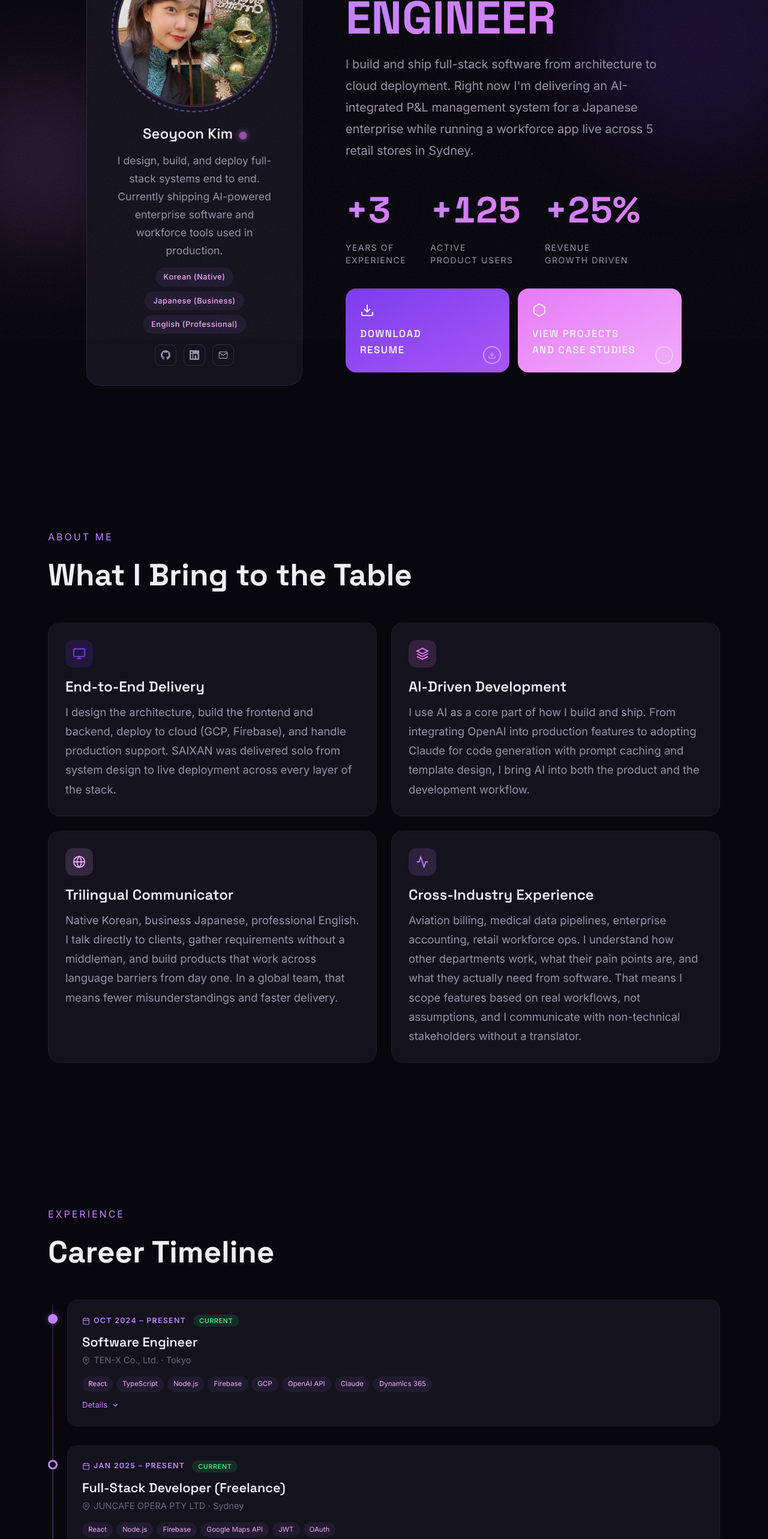
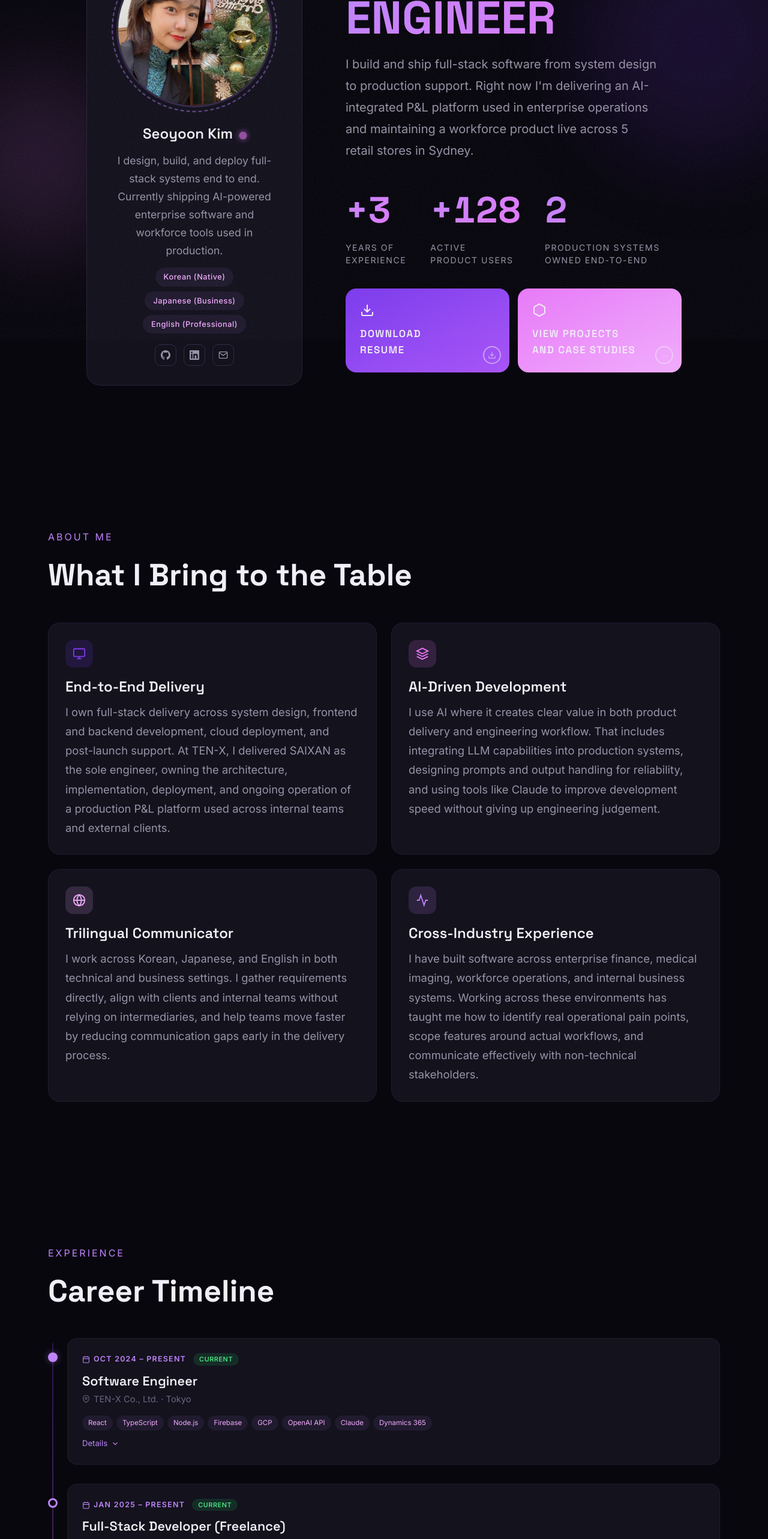
Before and after one commit to Irene3104/portfolio, a Next.js app: page / in a window 1280 px wide. Shown: the part 234-2800 px from the top of the page at 60% size. Built offline with nearby package versions, Linux system fonts and the light colour scheme.

Commit message:
Full content rewrite: Hero stats, About cards, Experience, Skills, Projects, Contact

```diff
--- a/src/components/sections/About.tsx
+++ b/src/components/sections/About.tsx
@@ -18,28 +18,28 @@ const aboutCards: AboutCardData[] = [
     iconBg: "bg-[rgba(124,58,237,0.15)]",
     title: "End-to-End Delivery",
     description:
-      "I design the architecture, build the frontend and backend, deploy to cloud (GCP, Firebase), and handle production support. SAIXAN was delivered solo from system design to live deployment across every layer of the stack.",
+      "I own full-stack delivery across system design, frontend and backend development, cloud deployment, and post-launch support. At TEN-X, I delivered SAIXAN as the sole engineer, owning the architecture, implementation, deployment, and ongoing operation of a production P&L platform used across internal teams and external clients.",
   },
   {
     icon: <AiLayersIcon className="stroke-accent-2" />,
     iconBg: "bg-[rgba(232,121,249,0.15)]",
     title: "AI-Driven Development",
     description:
-      "I use AI as a core part of how I build and ship. From integrating OpenAI into production features to adopting Claude for code generation with prompt caching and template design, I bring AI into both the product and the development workflow.",
+      "I use AI where it creates clear value in both product delivery and engineering workflow. That includes integrating LLM capabilities into production systems, designing prompts and output handling for reliability, and using tools like Claude to improve development speed without giving up engineering judgement.",
   },
   {
     icon: <GlobeIcon className="stroke-accent-3" />,
     iconBg: "bg-[rgba(240,171,252,0.15)]",
     title: "Trilingual Communicator",
     description:
-      "Native Korean, business Japanese, professional English. I talk directly to clients, gather requirements without a middleman, and build products that work across language barriers from day one. In a global team, that means fewer misunderstandings and faster delivery.",
+      "I work across Korean, Japanese, and English in both technical and business settings. I gather requirements directly, align with clients and internal teams without relying on intermediaries, and help teams move faster by reducing communication gaps early in the delivery process.",
   },
   {
     icon: <HeartPulseIcon className="stroke-accent-1" />,
     iconBg: "bg-[rgba(192,132,252,0.15)]",
     title: "Cross-Industry Experience",
     description:
-      "Aviation billing, medical data pipelines, enterprise accounting, retail workforce ops. I understand how other departments work, what their pain points are, and what they actually need from software. That means I scope features based on real workflows, not assumptions, and I communicate with non-technical stakeholders without a translator.",
+      "I have built software across enterprise finance, medical imaging, workforce operations, and internal business systems. Working across these environments has taught me how to identify real operational pain points, scope features around actual workflows, and communicate effectively with non-technical stakeholders.",
   },
 ];
 
--- a/src/components/sections/Contact.tsx
+++ b/src/components/sections/Contact.tsx
@@ -49,8 +49,9 @@ export default function Contact() {
         </h2>
 
         <p className="mb-10 max-w-[520px] text-[1.25rem] leading-[1.7] text-text-secondary max-md:text-[0.9rem] max-md:mb-8">
-          Based in Sydney, open to remote and hybrid. I bring full-stack delivery,
-          AI integration, and trilingual communication to teams building impactful products.
+          Based in Sydney and open to remote or hybrid roles. I bring full-stack product
+          delivery, production AI integration, and cross-functional communication to teams
+          building software that solves real operational problems.
         </p>
 
         <div className="flex flex-wrap justify-center gap-3.5 max-md:flex-col max-md:items-center max-md:gap-3">
--- a/src/components/sections/Hero.tsx
+++ b/src/components/sections/Hero.tsx
@@ -213,15 +213,15 @@ export default function Hero() {
           </h1>
 
           <p className="mb-9 max-w-[520px] text-[1.25rem] leading-[1.8] text-text-secondary max-md:mx-auto max-md:max-w-full max-md:text-[1.05rem] max-md:mb-7 max-md:text-center">
-            I build and ship full-stack software from architecture to cloud deployment.
-            Right now I'm delivering an AI-integrated P&L management system for a Japanese
-            enterprise while running a workforce app live across 5 retail stores in Sydney.
+            I build and ship full-stack software from system design to production support.
+            Right now I'm delivering an AI-integrated P&L platform used in enterprise
+            operations and maintaining a workforce product live across 5 retail stores in Sydney.
           </p>
 
           <div className="mb-9 flex gap-10 max-lg:gap-8 max-md:justify-center max-md:gap-6 max-md:mb-7 max-[400px]:gap-4">
             <CountUpStat target={3} prefix="+" label="Years of<br>Experience" />
-            <CountUpStat target={125} prefix="+" label="Active<br>Product Users" />
-            <CountUpStat target={25} prefix="+" suffix="%" label="Revenue<br>Growth Driven" />
+            <CountUpStat target={128} prefix="+" label="Active<br>Product Users" />
+            <CountUpStat target={2} label="Production Systems<br>Owned End-to-End" />
           </div>
 
           <div className="flex gap-3.5 max-md:flex-col max-md:gap-3">
--- a/src/data/experience.ts
+++ b/src/data/experience.ts
@@ -14,12 +14,11 @@ export const experiences: Experience[] = [
     location: "Tokyo, Japan (Remote from Sydney)",
     period: "Oct 2024 – Present",
     descriptions: [
-      "Leading DX projects for enterprise clients, including CRM development and a departmental P&L management platform.",
-      "Built SAIXAN, a P&L system where departments enter revenue/cost data by vendor, project, and value type. The system tracks monthly and yearly operating profit so management can spot losses early across all divisions.",
-      "Built expense claim workflows for travel and commuting costs with multi-step approval logic, replacing paper-based processes.",
-      "Integrated an AI assistant (OpenAI API) that lets users query, analyze, and bulk-manage financial records through bilingual (EN/JP) natural conversation.",
-      "Adopted Claude for code generation with reusable prompt templates and prompt caching to reduce API costs and improve output quality.",
-      "Own the full stack as sole developer: data model, API, frontend, GCP Cloud Run deployment, and ongoing production support. Used by 4 departments and 3 external companies.",
+      "Built SAIXAN, an AI-integrated departmental P&L platform now used by 4 internal departments and 3 external companies, giving management real-time visibility into profit and loss across teams.",
+      "Owned the full delivery lifecycle as the sole engineer, including system design, data modelling, API development, React frontend implementation, deployment on GCP / Firebase, and ongoing production support.",
+      "Developed structured workflows for expense claims, approvals, budget vs actual tracking, and reporting, replacing paper-based finance processes.",
+      "Integrated bilingual OpenAI-powered financial querying in English and Japanese, including prompt design, context handling, and structured output processing for production use.",
+      "Adopted Claude for development workflow improvements with reusable prompt templates and prompt caching to reduce API costs and improve output quality.",
     ],
     techs: ["React", "TypeScript", "Node.js", "Firebase", "GCP", "OpenAI API", "Claude", "Dynamics 365"],
   },
@@ -29,12 +28,12 @@ export const experiences: Experience[] = [
     location: "Sydney, Australia",
     period: "Jan 2025 – Present",
     descriptions: [
-      "Built Bee-Time, a mobile-first workforce management app that replaced a hardware card machine and manual wage calculations. Now live across 5 retail stores in Sydney with 128 active users.",
-      "Staff scan a QR code on their phone to clock in/out with GPS verification. Role-based access separates employee and admin views, with the admin dashboard covering all stores, staff, and attendance records.",
-      "Automated payroll reporting with one-click Excel exports, eliminating manual spreadsheet calculations and reducing wage errors for the store owner.",
-      "Continuously maintaining and improving the production system. Roster management feature currently in development based on client feedback.",
+      "Identified recurring payroll and attendance errors in a cafe operation, traced them to hardware-based time cards and manual wage calculation, and proposed a web-based solution suited to the owner's workflow.",
+      "Designed, built, and deployed Bee-Time as a mobile-first workforce management web app, owning product design, frontend, backend, data modelling, and production rollout.",
+      "Replaced physical cards and rental hardware with QR-based attendance tracking, enabling staff to record work and breaks on mobile and view actual worked hours in real time.",
+      "Improved wage accuracy and admin efficiency across 5 stores by giving the owner store-level and employee-level attendance visibility, while reducing hardware and card-related operating costs.",
     ],
-    techs: ["React", "Node.js", "Firebase", "Google Maps API", "JWT", "OAuth"],
+    techs: ["React", "TypeScript", "Express", "Prisma", "MySQL", "Google Maps API", "JWT", "OAuth"],
   },
   {
     role: "Software Engineer",
@@ -42,10 +41,9 @@ export const experiences: Experience[] = [
     location: "Seoul, South Korea",
     period: "Jul 2022 – Jul 2023",
     descriptions: [
-      "Built a DICOM image converter that lets the company's dental X-ray viewer display images from competitors' devices. Analyzed and reverse-engineered data formats from each manufacturer to make their patient data and images compatible with our system.",
-      "Handled ETL across multiple database types (SQLite, PostgreSQL, proprietary formats) into the company's MySQL-based system, expanding supported manufacturers from 3 to 10+.",
-      "Improved ETL pipelines with batch processing, validation, and error handling, contributing to a 25% increase in product sales.",
-      "Communicated directly with Japanese clients in their language, replacing the previous workflow where a non-technical translator relayed messages between the dev team and the client. Cut development turnaround time and raised client satisfaction.",
+      "Built and enhanced a dental X-ray imaging SDK in C++ and Qt, expanding DICOM converter compatibility from 3 to 10+ manufacturers while preserving patient data integrity across PACS integrations.",
+      "Improved ETL reliability through batch workflows, stronger validation, and better error handling, contributing to a 25% increase in product sales.",
+      "Communicated directly with Japanese clients in technical discussions, reducing feedback overhead and improving delivery accuracy without relying on a non-technical intermediary.",
     ],
     techs: ["C++", "C#", "Qt", "DICOM", "Data Conversion", "ETL"],
   },
@@ -55,11 +53,9 @@ export const experiences: Experience[] = [
     location: "Kagoshima, Japan",
     period: "Apr 2017 – Dec 2021",
     descriptions: [
-      "Ran air route sales initiatives and airport promotional campaigns targeting airline partners, helping bring new routes to Kagoshima Airport.",
-      "Handled tenant billing for airlines and cargo terminals, calculating and invoicing monthly rent, water, electricity, and facility usage fees.",
-      "Designed and launched the official web page for a newly opened Business Jet terminal, covering page layout, content, and coordination with stakeholders.",
-      "Worked as a trilingual liaison (Japanese, Korean, English) across Airline Sales, Passenger Services, and Business Development in a 24/7 environment.",
-      "Coordinated event planning, issue resolution, and daily operational workflows across multiple airport departments.",
+      "Worked across airline sales, tenant billing, and operational coordination in a high-volume airport environment with complex day-to-day workflows.",
+      "Managed multilingual communication in Japanese, Korean, and English across internal teams and external partners.",
+      "Coordinated the launch of a web page for a newly opened business jet terminal, which sparked an early interest in user-facing digital systems.",
     ],
     techs: ["Web Design", "Billing & Invoicing", "Air Route Sales", "Trilingual Ops", "Stakeholder Management"],
   },
--- a/src/data/projects.ts
+++ b/src/data/projects.ts
@@ -27,7 +27,7 @@ export const projects: Project[] = [
     action:
       "Built a full departmental P&L system from scratch as the sole developer. Each department enters revenue and cost data by vendor, project, and value type (MP/Plan/Forecast/Actual), and the system generates monthly and yearly breakdowns with operating profit tracking. Also built expense claim workflows for travel and commuting costs with approval logic, and an AI assistant that lets users query financial data, run analysis, and even bulk-insert or delete records through natural conversation in English and Japanese.",
     result:
-      "Now used by 4 internal departments and adopted by 3 external companies. Management can monitor quarterly operating profit across all divisions in real time and catch potential losses before they happen. Expense workflows replaced manual paper-based claims.",
+      "Used by 4 internal departments and 3 external companies, SAIXAN gives management real-time visibility into departmental profit and loss while replacing paper-based expense workflows with structured digital approvals and bilingual AI-assisted querying.",
     techStack: ["React", "TypeScript", "Firebase", "GCP", "OpenAI API", "Zod"],
     status: "live",
     statusLabel: "Live",
@@ -52,7 +52,7 @@ export const projects: Project[] = [
     action:
       "Replaced the entire system with a mobile-first web app. Staff scan a QR code on their phone to clock in/out with GPS verification. Built role-based access so employees see their own time activity while the admin dashboard gives store owners a full view of all locations, staff, and attendance records with one-click Excel exports. Auth uses JWT + Google OAuth with role separation stored in the database.",
     result:
-      "Live across 5 retail stores (Baskin Robbins, Sushi Roll, Sorrel Cafe) in Sydney with 128 active users. Eliminated hardware rental costs and physical card waste. Reduced payroll calculation errors and cut admin workload significantly. Roster management feature currently in development.",
+      "Built from firsthand operational insight, Bee-Time replaced error-prone hardware time cards and manual wage calculation with a mobile-first web app now live across 5 Sydney retail stores with 128 active users. It reduced payroll errors, removed hardware rental and card costs, and gave both staff and management real-time visibility into worked hours.",
     techStack: ["React", "TypeScript", "Express", "Prisma", "MySQL", "Google Maps API"],
     status: "live",
     statusLabel: "Live · 128 Users",
@@ -79,7 +79,7 @@ export const projects: Project[] = [
     action:
       "Analyzed DICOM data structures from each manufacturer, built ETL pipelines to extract, validate, and convert their image and patient data into our MySQL-based format. Handled everything from obscure proprietary databases to standard SQL. Also worked directly with Japanese clients in their language, removing the need for a separate translator between the dev team and the client.",
     result:
-      "Expanded compatibility from 3 to 10+ manufacturers, contributing to a 25% increase in product sales. Direct communication with Japanese clients cut development turnaround time and improved client satisfaction significantly.",
+      "Expanded compatibility from 3 to 10+ manufacturers, improving interoperability across dental imaging systems and contributing to a 25% increase in product sales. Direct communication with Japanese clients shortened turnaround time and improved delivery accuracy.",
     techStack: ["C++", "C#", "Qt", "SQLite", "MySQL", "PostgreSQL", "MSSQL"],
     status: "completed",
     statusLabel: "Shipped",
--- a/src/data/skills.ts
+++ b/src/data/skills.ts
@@ -7,9 +7,9 @@ export const skillCategories: SkillCategory[] = [
   { title: "Languages", items: ["TypeScript", "JavaScript (ES6+)", "Python", "C#", "C++"] },
   { title: "Frontend", items: ["React", "Next.js", "Tailwind CSS", "HTML5", "CSS3"] },
   { title: "Backend", items: ["Node.js", "Express", "Firebase Cloud Functions", "Prisma ORM", "REST APIs"] },
-  { title: "AI / ML", items: ["OpenAI API", "LLM Integration", "Prompt Engineering", "Automated Reporting"] },
-  { title: "Databases", items: ["PostgreSQL", "MySQL", "Firestore (NoSQL)", "SQLite"] },
-  { title: "Cloud & DevOps", items: ["GCP (Cloud Run)", "Firebase", "AWS", "Vercel", "Docker", "GitHub Actions", "CI/CD"] },
+  { title: "AI / LLM", items: ["OpenAI API", "LLM Integration", "Prompt Design", "Structured Output Handling"] },
+  { title: "Databases", items: ["PostgreSQL", "MySQL", "Firestore", "SQLite", "MSSQL"] },
+  { title: "Cloud & DevOps", items: ["GCP (Cloud Run, Cloud Functions)", "Firebase", "AWS", "Vercel", "Docker", "GitHub Actions", "CI/CD"] },
   { title: "Auth & Security", items: ["JWT", "Google OAuth 2.0", "Firebase Auth", "RBAC"] },
   { title: "Tools", items: ["Git", "GitHub", "Figma", "Postman", "VS Code"] },
 ];
```
